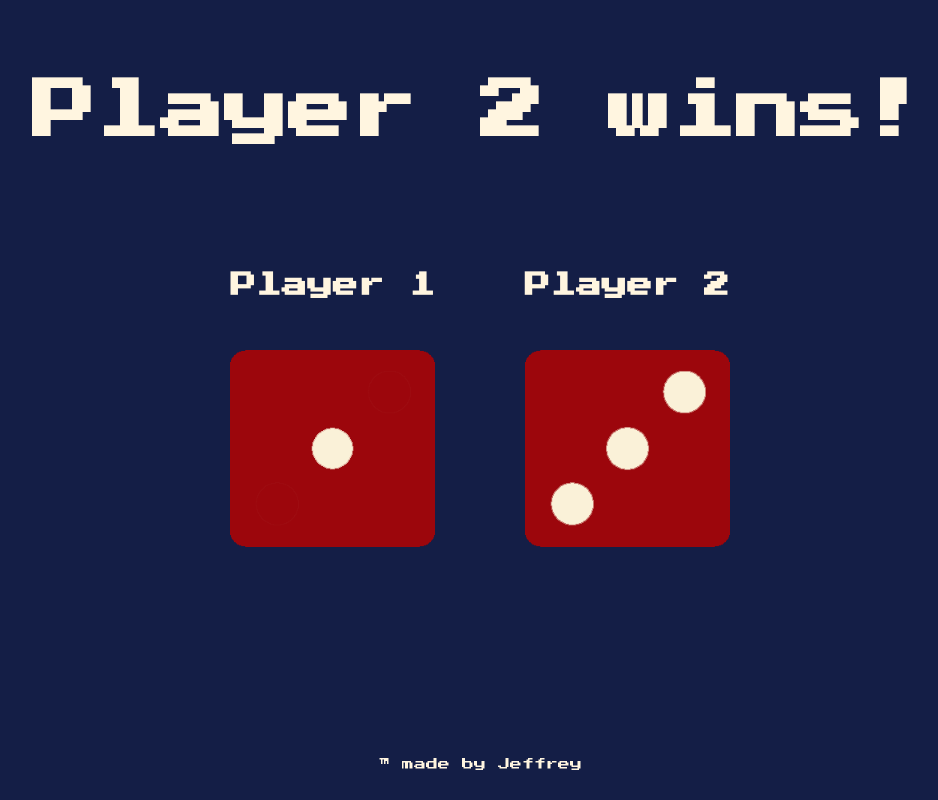
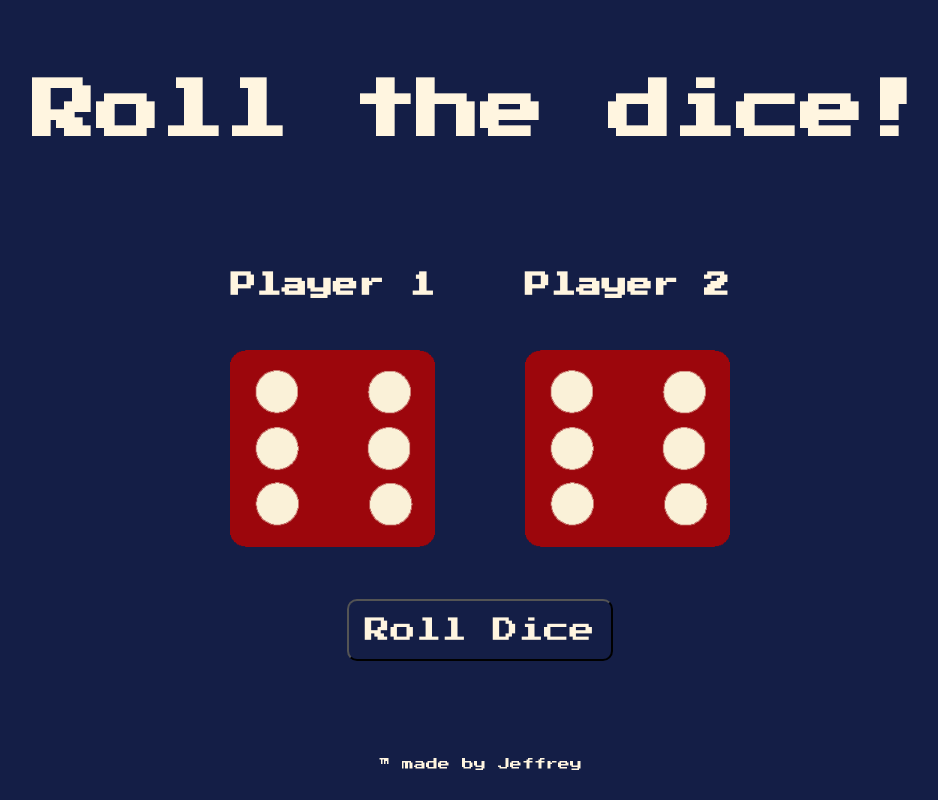
Before and after one commit to JeffreyvanderKooy/DiceGame, a plain HTML site: page index.html in a window 1280 px wide. Shown: the whole page, without its empty margins (160-1098 px from the left). Drawn offline with Linux system fonts and the light colour scheme; a web font is replaced by a local one.

Commit message:
Add files via upload

```diff
--- a/index.html
+++ b/index.html
@@ -11,7 +11,7 @@
 </head>
 <body>
 
-  <h1>Refresh to play</h1>
+  <h1>Roll the dice!</h1>
 
   <div class="container">
     <div class="dice">
@@ -25,6 +25,8 @@
     </div>
 </div>
 
+<button onclick="rollDice();">Roll Dice</button>
+
   <footer>
     <p>&trade; made by Jeffrey</p>
   </footer>
--- a/script.js
+++ b/script.js
@@ -1,7 +1,4 @@
 
-document.addEventListener("DOMContentLoaded", function() {
-    rollDice();
-  });
 
 
 function rollDice(){
--- a/styles.css
+++ b/styles.css
@@ -46,6 +46,11 @@ footer {
     bottom: 30px;
     font-size: 12px;
 }
+button {
+    font-size: 2vw;
+    padding: 1rem;
+    border-radius: 10px;
+}
 
 @media (min-width: 1024px){
    h1 {
```
